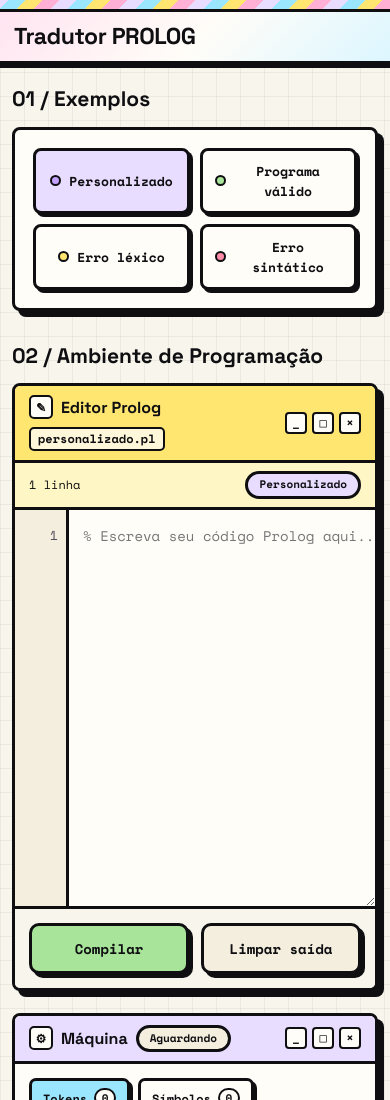
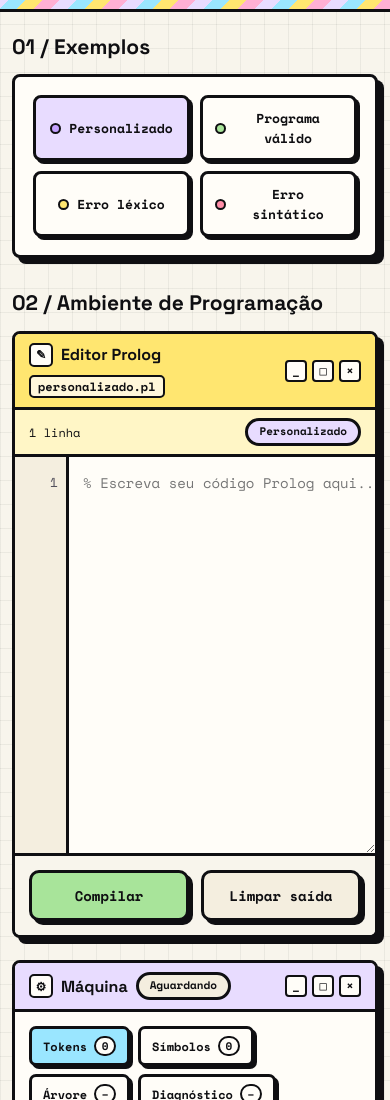
Before and after one commit to ceciliaseoud/Tradutor-PROLOG, a plain HTML site: page index.html in a window 390 px wide. Shown: the top 1100 px of the page. Drawn offline with nearby package versions, Linux system fonts and the light colour scheme.

Commit message:
refactor: remover hero superior da pagina

```diff
--- a/index.html
+++ b/index.html
@@ -13,12 +13,6 @@
   <a class="skip-link" href="#ide">Pular para o ambiente Prolog</a>
 
   <div class="retro-ribbon" aria-hidden="true"></div>
-
-  <section class="hero-top" aria-labelledby="titulo-principal">
-    <div class="hero-top-inner">
-      <h1 id="titulo-principal" class="hero-title">Tradutor PROLOG</h1>
-    </div>
-  </section>
 
   <main>
     <section aria-labelledby="sec-exemplos">
--- a/style.css
+++ b/style.css
@@ -125,29 +125,6 @@ small,
 .retro-ribbon.bottom {
   border-bottom: 0;
   border-top: 3px solid var(--preto);
-}
-
-/* Hero simples fixo no topo */
-.hero-top {
-  position: sticky;
-  top: 0;
-  z-index: 10;
-  background: linear-gradient(135deg, var(--rosaC) 0%, var(--papel) 52%, var(--cianoC) 100%);
-  border-bottom: 3px solid var(--preto);
-  box-shadow: 0 4px 0 var(--preto);
-}
-
-.hero-top-inner {
-  max-width: 1240px;
-  margin: 0 auto;
-  padding: 14px 20px;
-}
-
-.hero-title {
-  margin: 0;
-  font-size: 32px;
-  line-height: 1.1;
-  letter-spacing: -0.02em;
 }
 
 main {
@@ -926,10 +903,6 @@ tbody tr.row-err {
     grid-template-columns: 1fr;
   }
 
-  .hero-title {
-    font-size: 26px;
-  }
-
   .editor-shell,
   .code-input {
     min-height: 260px;
@@ -937,14 +910,6 @@ tbody tr.row-err {
 }
 
 @media (max-width: 600px) {
-  .hero-top-inner {
-    padding: 12px 14px;
-  }
-
-  .hero-title {
-    font-size: 23px;
-  }
-
   main {
     padding: 16px 12px 44px;
   }
```
